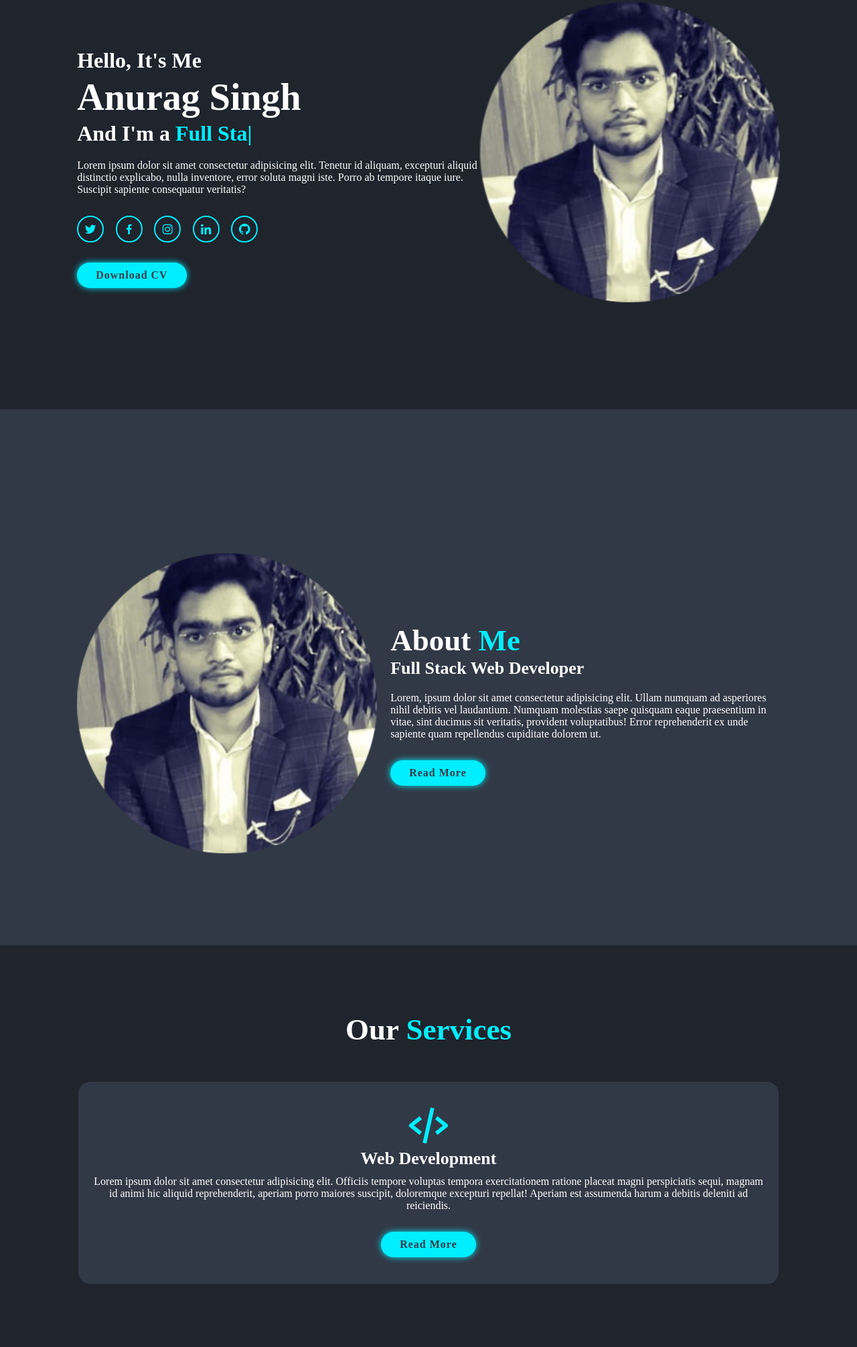
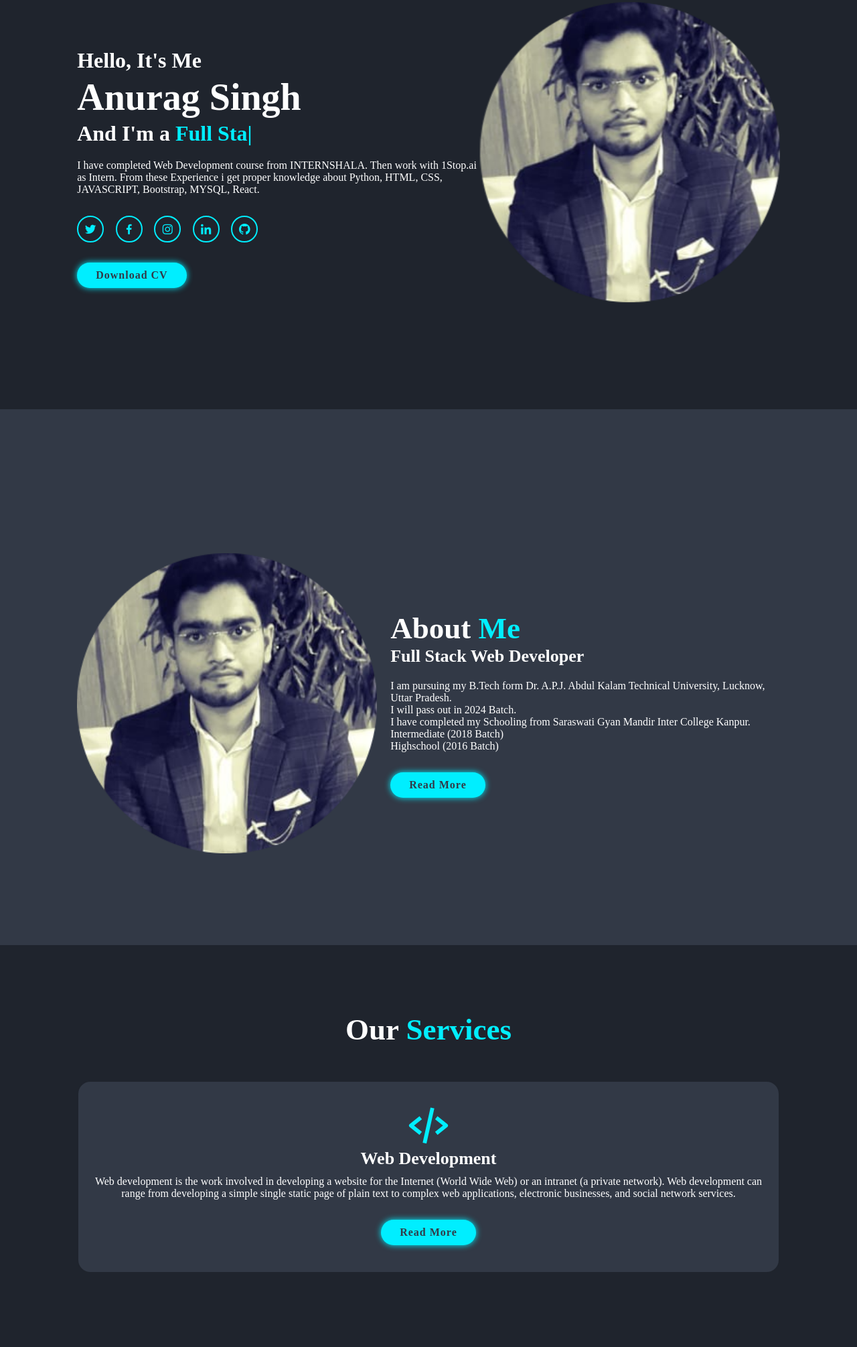
Before and after one commit to anuragsingh-12/Portfolio-personal-web, a plain HTML site: page index.html in a window 1280 px wide. Shown: the part 189-2200 px from the top of the page at 67% size. Drawn offline with nearby package versions, Linux system fonts and the light colour scheme.

Commit message:
All comment changed

```diff
--- a/index.html
+++ b/index.html
@@ -28,7 +28,9 @@
             <h3>Hello, It's Me</h3>
             <h1>Anurag Singh</h1>
             <h3>And I'm a <span class="multiple-text"></span></h3>
-            <p>Lorem ipsum dolor sit amet consectetur adipisicing elit. Tenetur id aliquam, excepturi aliquid distinctio explicabo, nulla inventore, error soluta magni iste. Porro ab tempore itaque iure. Suscipit sapiente consequatur veritatis?</p>
+            <p>I have completed Web Development course from INTERNSHALA. Then work with 1Stop.ai as Intern. From these Experience i get proper knowledge
+                about Python, HTML, CSS, JAVASCRIPT, Bootstrap, MYSQL, React.
+            </p>
             <div class="social-media">
                 <a href="https://twitter.com/AnuragS23528644?t=ORSoCf-xdVTq-2qRv0rudA&s=08"><i class='bx bxl-twitter'></i></a>
                 <a href="https://www.facebook.com/profile.php?id=100056223315126&mibextid=ZbWKwL"><i class='bx bxl-facebook'></i></a>
@@ -51,7 +53,16 @@
     <div class="about-content">
         <h2 class="heading">About <span>Me</span></h2>
         <h3>Full Stack Web Developer</h3>
-        <p>Lorem, ipsum dolor sit amet consectetur adipisicing elit. Ullam numquam ad asperiores nihil debitis vel laudantium. Numquam molestias saepe quisquam eaque praesentium in vitae, sint ducimus sit veritatis, provident voluptatibus! Error reprehenderit ex unde sapiente quam repellendus cupiditate dolorem ut.</p>
+        <p>I am pursuing my B.Tech form Dr. A.P.J. Abdul Kalam Technical University, Lucknow, Uttar Pradesh.
+            <br>
+            I will pass out in 2024 Batch.
+            <br>
+            I have completed my Schooling from Saraswati Gyan Mandir Inter College Kanpur.
+            <br>
+            Intermediate (2018 Batch)
+            <br>
+            Highschool (2016 Batch)
+             </p>
         <a href="#" class="btn">Read More</a>
     </div>
 </section>
@@ -63,7 +74,7 @@
         <div class="services-box">
             <i class='bx bx-code-alt'></i>
             <h3>Web Development</h3>
-            <p>Lorem ipsum dolor sit amet consectetur adipisicing elit. Officiis tempore voluptas tempora exercitationem ratione placeat magni perspiciatis sequi, magnam id animi hic aliquid reprehenderit, aperiam porro maiores suscipit, doloremque excepturi repellat! Aperiam est assumenda harum a debitis deleniti ad reiciendis.
+            <p>Web development is the work involved in developing a website for the Internet (World Wide Web) or an intranet (a private network). Web development can range from developing a simple single static page of plain text to complex web applications, electronic businesses, and social network services.
             </p>
             <a href="#" class="btn">Read More</a>
         </div>
@@ -79,8 +90,8 @@
             <div class="portfolio-layer">
                 <h4>E-Commerce Web Design</h4>
                 <p>
-                    Lorem ipsum, dolor sit amet consectetur adipisicing elit. Dolorum voluptatum reprehenderit totam cum hic quasi ad, distinctio quaerat voluptatem porro ipsam corrupti, maxime tempore id? Laborum deserunt consequatur autem ipsum.
-                </p>
+                    E-Commerce, also known as electronic commerce or internet commerce, is an activity of buying and selling goods or services over the internet or open networks. So, any kind of transaction (whether money, funds, or data) is considered as E-commerce. So, E-commerce can be defined in many ways, some define E-Commerce as buying and selling goods and services over the Internet, others define E-Commerce as retail sales to consumers for which the
+                    transaction takes place on open networks.
                 <a href="https://anuragsingh-12.github.io/copied-E-commerce-website/redstore.html"><i class='bx bx-link-external'></i></a>
             </div>
         </div>
@@ -90,7 +101,7 @@
             <div class="portfolio-layer">
                 <h4>Calculator</h4>
                 <p>
-                    Lorem ipsum, dolor sit amet consectetur adipisicing elit. Dolorum voluptatum reprehenderit totam cum hic quasi ad, distinctio quaerat voluptatem porro ipsam corrupti, maxime tempore id? Laborum deserunt consequatur autem ipsum.
+                    A calculator is an electronic device which is used to solve mathematics problems which are being faced by us in our daily life.
                 </p>
                 <a href="https://anuragsingh-12.github.io/Calculator/calculator.html"><i class='bx bx-link-external'></i></a>
             </div>
```
